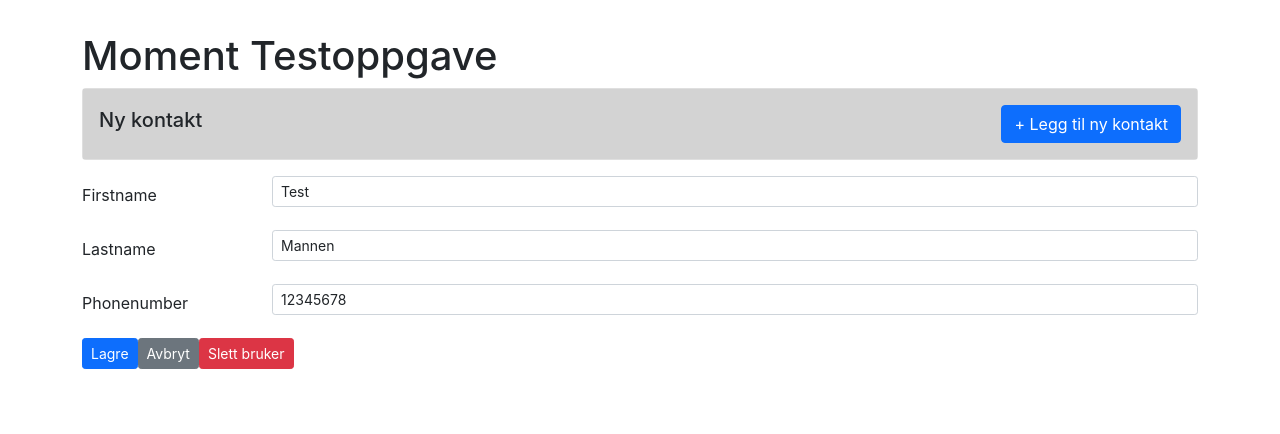
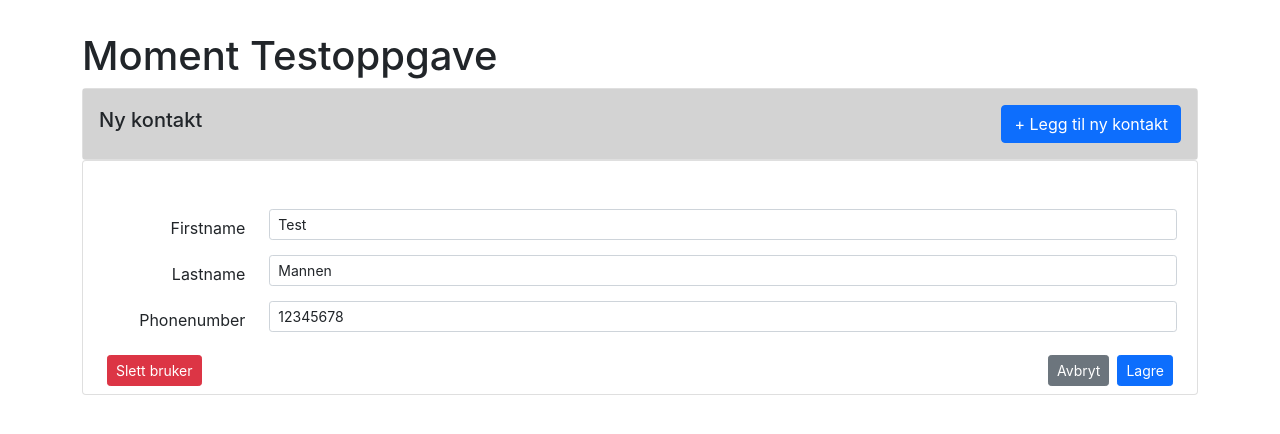
Before and after one commit to JSourianos/momentoppgave, a React (Create React App) app: page / in a window 1280 px wide. Both pictures are taken after a click on the button "Rediger". Shown: the top 434 px of the page. Built offline with nearby package versions, Linux system fonts and the light colour scheme; the HTML template or start-up script is replaced by a standard one.

Commit message:
Styling and simple (not peroperly working) validation added

```diff
--- a/src/components/ContactForm.jsx
+++ b/src/components/ContactForm.jsx
@@ -1,8 +1,9 @@
-import React, {useEffect, useState} from "react";
+import React, {useState} from "react";
 
 //Bootstrap
 import Form from "react-bootstrap/Form";
 import Button from "react-bootstrap/Button";
+import Card from "react-bootstrap/Card"
 
 //Components
 import FormInput from "./FormInput";
@@ -12,31 +13,53 @@ const ContactForm = ({handleSubmit, setEditFlag, deletePerson, userObject, editF
     const [lastName, setLastName] = useState(userObject.lastName || "");
     const [phoneNumber, setPhoneNumber] = useState(userObject.phoneNumber || "");
 
-    //Add validation!
+    //Input states
+    const [firstNameInputError, setFirstNameInputError] = useState(false);
+    const [lastNameInputError, setLastNameInputError] = useState(false);
+    const [phoneNumberInputError, setPhoneNumberInputError] = useState(false);
+
     const returnFormValues = () => {
+        //Simple validation
+        if(firstName === ""){
+          return setFirstNameInputError(true)
+        }
+
+        if(lastName === ""){
+            return setLastNameInputError(true)
+        }
+
+        if(phoneNumber === ""){
+            return setPhoneNumberInputError(true)
+        }
+
         handleSubmit({firstName, lastName, phoneNumber})
+        setEditFlag(false)
     }
 
     return (
-        <Form style={{marginTop: "1rem"}} onSubmit={(e) => e.preventDefault()}>
-            <FormInput label="Firstname" placeholder={"Enter firstname"} onChange={e => setFirstName(e.target.value)}
+        <Card>
+
+        <Form className="mt-5" onSubmit={(e) => e.preventDefault()}>
+            <FormInput validInput={firstNameInputError} label="Firstname" placeholder={"Enter firstname"} onChange={e => setFirstName(e.target.value)}
                        value={firstName}
             />
-            <FormInput label="Lastname" placeholder={"Enter lastname"} onChange={e => setLastName(e.target.value)} value={lastName} />
-            <FormInput label="Phonenumber" placeholder={"Enter phonenumber"} onChange={e => setPhoneNumber(e.target.value)} value={phoneNumber} />
+            <FormInput validInput={lastNameInputError} label="Lastname" placeholder={"Enter lastname"} onChange={e => setLastName(e.target.value)} value={lastName} />
+            <FormInput validInput={phoneNumberInputError} label="Phonenumber" placeholder={"Enter phonenumber"} onChange={e => setPhoneNumber(e.target.value)} value={phoneNumber} />
 
-            <Button size="sm" variant="primary" type="submit" onClick={() => {
+            <Button className="float-end me-4 mt-2 mb-2" size="sm" variant="primary" type="submit" onClick={() => {
                 returnFormValues()
-                setEditFlag(false)
             }}>Lagre</Button>
 
-            <Button size="sm" variant="secondary" type="button" onClick={() => setEditFlag(false)}>Avbryt</Button>
+            <Button className="float-end me-2 mt-2" size="sm" variant="secondary" type="button" onClick={() => setEditFlag(false)}>Avbryt</Button>
 
-            {!editFlag ?  <Button size="sm" variant="danger" type="button" onClick={() => {
+            {!editFlag ?  <Button className="float-start ms-4 mt-2" size="sm" variant="danger" type="button"
+                                  onClick={() => {
                 deletePerson(userObject)
                 setEditFlag(false)
             }}>Slett bruker</Button> : ""}
         </Form>
+        </Card>
+
     )
 }
 
--- a/src/components/FormInput.jsx
+++ b/src/components/FormInput.jsx
@@ -1,15 +1,15 @@
 import React from "react";
+
 import Form from "react-bootstrap/Form";
-
 import Row from "react-bootstrap/Row";
 import Col from "react-bootstrap/Col";
 
-const FormInput = ({label, placeholder, onChange, value}) => {
+const FormInput = ({label, placeholder, onChange, value, validInput}) => {
     return(
-        <Form.Group as={Row} className="mb-3" controlId="formBasicEmail">
-            <Form.Label column sm="2">{label}</Form.Label>
+        <Form.Group as={Row} className="mb-2 me-2" controlId="formBasicEmail">
+            <Form.Label column sm="2" style={{textAlign: "right"}}>{label}</Form.Label>
             <Col sm="10">
-                <Form.Control size="sm" type="text" placeholder={placeholder} onChange={onChange} value={value} />
+                <Form.Control isInvalid={validInput} size="sm" type="text" placeholder={placeholder} onChange={onChange} value={value} />
             </Col>
         </Form.Group>
     )
```
